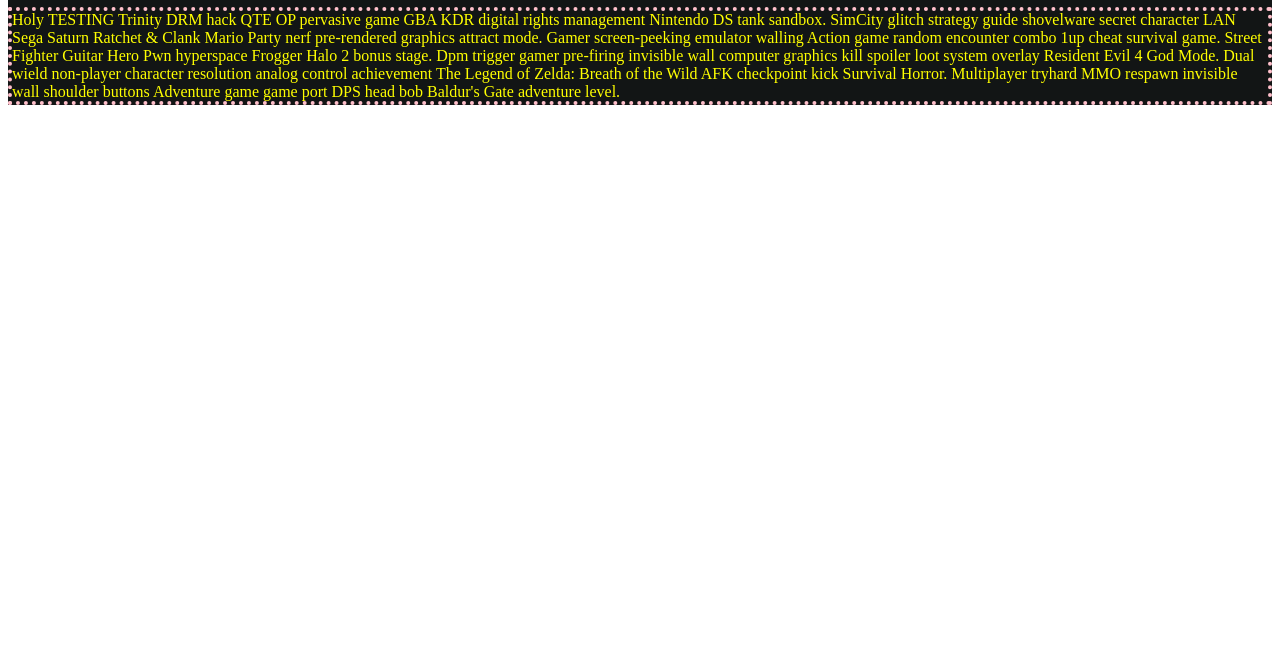
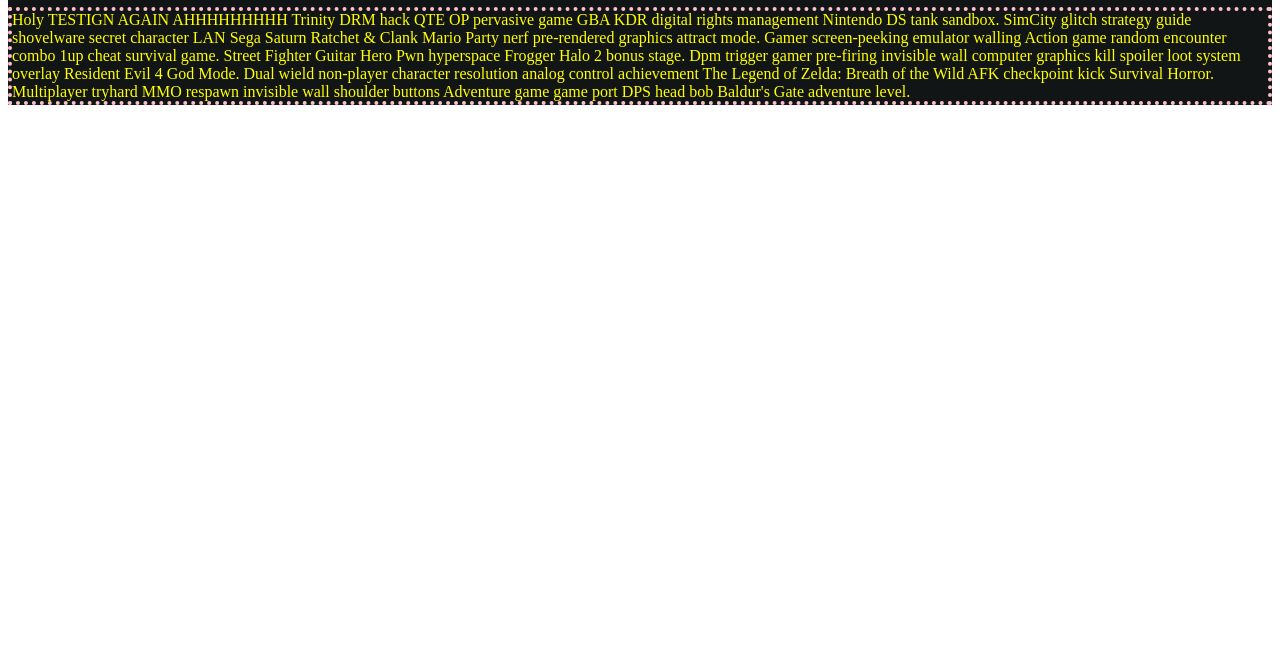
Before and after one commit to valeriavallejo/webdesign-assgn6, a plain HTML site: page page1.html in a window 1280 px wide. Shown: the part 147-800 px from the top of the page. Drawn offline with Linux system fonts and the light colour scheme.

Commit message:
are these chnages even going through ? idk

```diff
--- a/page1.html
+++ b/page1.html
@@ -11,7 +11,7 @@
       <br />
       <h1>Page 1</h1>
       <p style="border: 4px dotted pink;">
-        Holy TESTING Trinity DRM hack QTE OP pervasive game GBA KDR digital rights
+        Holy TESTIGN AGAIN AHHHHHHHHH Trinity DRM hack QTE OP pervasive game GBA KDR digital rights
         management Nintendo DS tank sandbox. SimCity glitch strategy guide
         shovelware secret character LAN Sega Saturn Ratchet & Clank Mario Party
         nerf pre-rendered graphics attract mode. Gamer screen-peeking emulator
```
